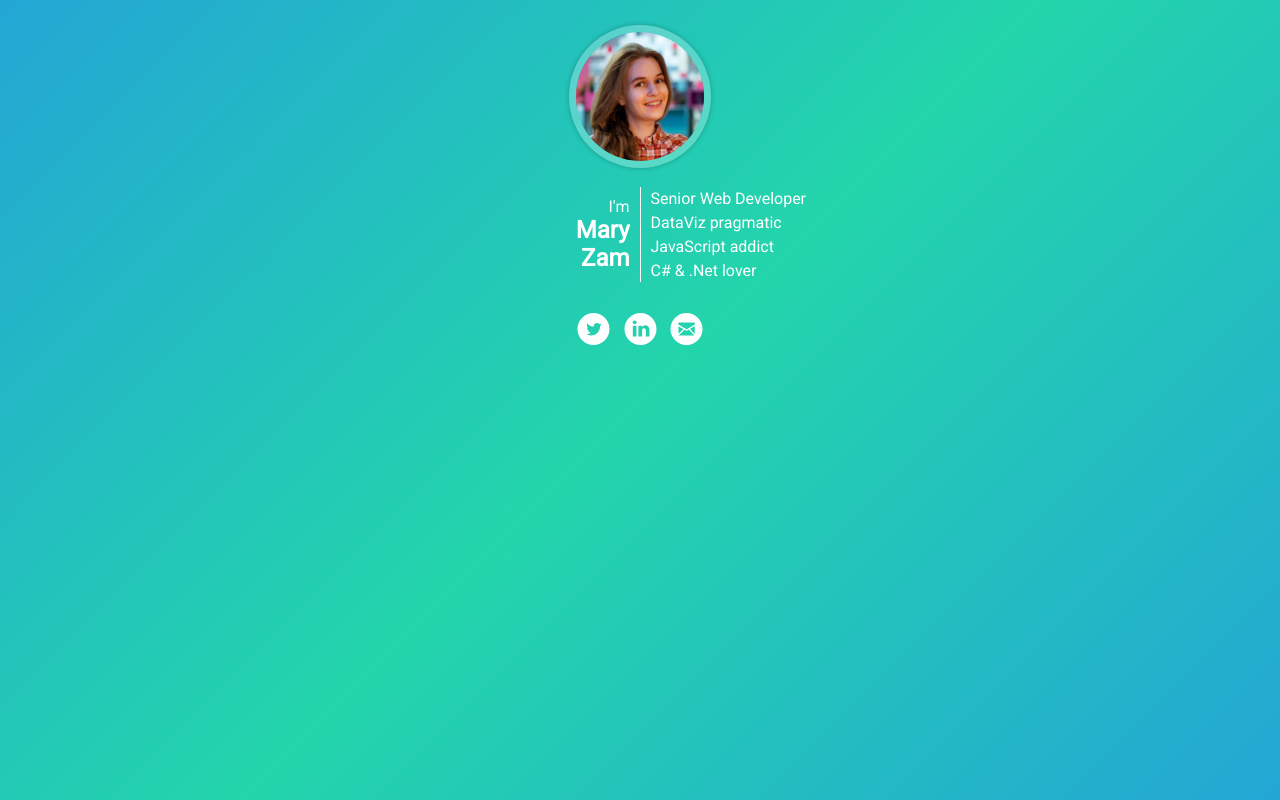
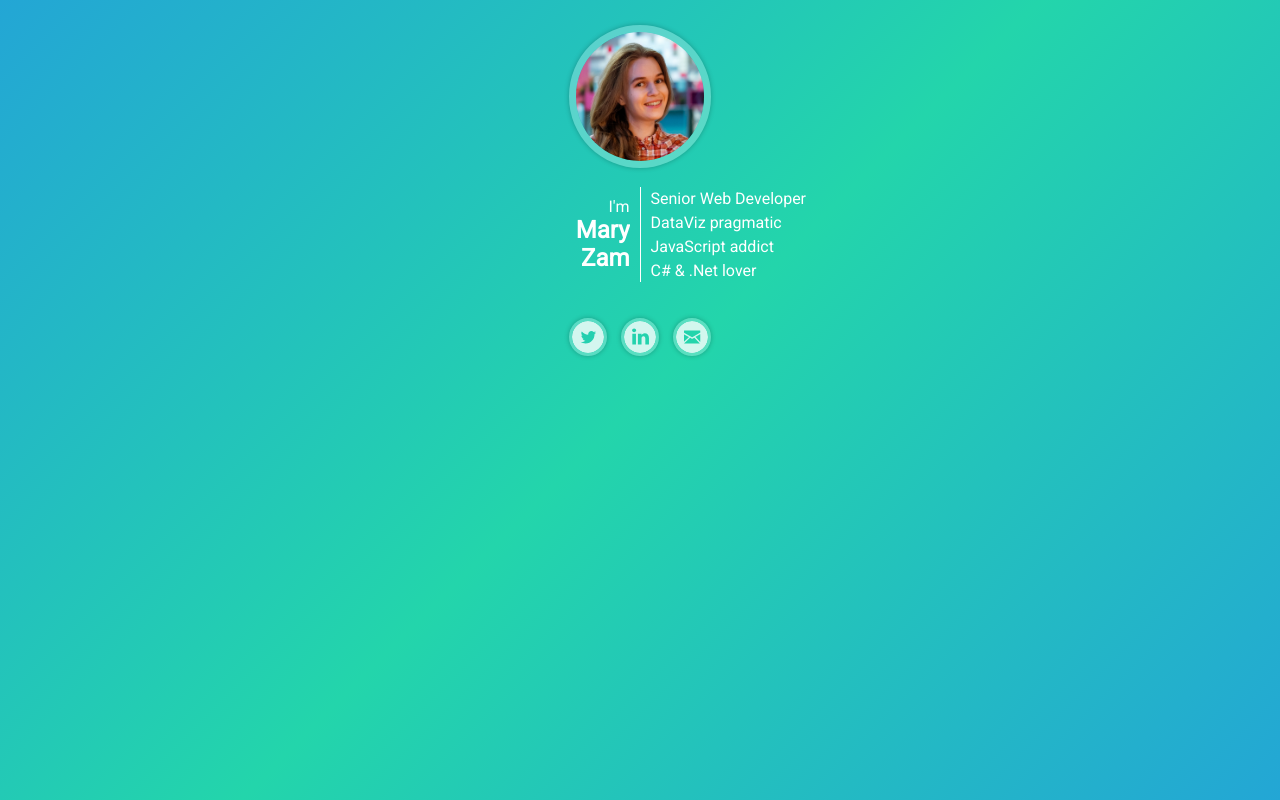
Before and after one commit to maryzam/maryzam.github.io, a plain HTML site: page index.html in a window 1280 px wide. Drawn offline with Linux system fonts and the light colour scheme.

Commit message:
update link buttons style

```diff
--- a/assets/styles.css
+++ b/assets/styles.css
@@ -78,13 +78,29 @@ html, body {
 }
 
 .link_button {
-	border: none;
+
 	text-decoration: none;
-	padding: 5px;
+	cursor: pointer;
+
+	width: 38px;
+	height: 38px;
+	display: inline-block;
+
+	border: 3px solid;
+	border-radius: 50%;
+	border-color: rgba(255, 255, 255, 0.25);
+	box-shadow: 0px 0px 5px 0px rgba(0,0,0,0.25);
+
+	margin: 5px;
 }
 
 .link_button svg {
 	fill: #fff;
-	width: 33px;
+	opacity: 0.8;
+	width: 32px;
 	height: 32px;
 }
+
+.link_button:hover svg {
+	opacity: 1;
+}
```
